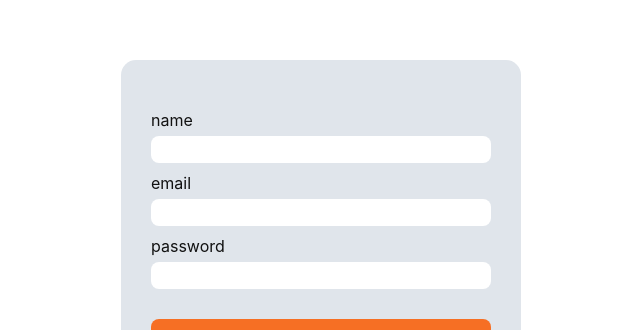
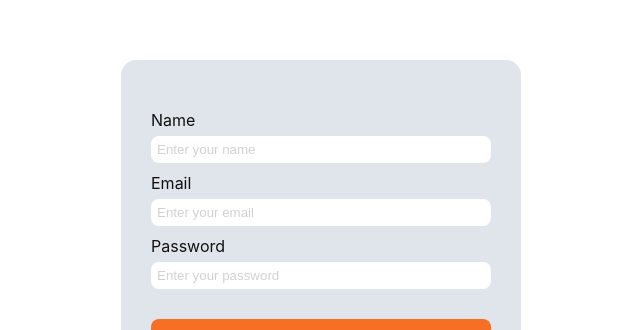
Before and after one commit to imanakhondi/-React-form-validation-formik, a React (Create React App) app: page / in a window 1280 px wide. Shown: the top 330 px of the page, without its empty margins (319-959 px from the left). Built offline with nearby package versions, Linux system fonts and the light colour scheme.

Commit message:
Create an input component

```diff
--- a/src/components/SignUpForm.js
+++ b/src/components/SignUpForm.js
@@ -1,5 +1,6 @@
 import { useFormik } from "formik";
-import * as Yup from 'yup';
+import * as Yup from "yup";
+import Input from "./common/Input";
 
 const initialValues = {
   name: "",
@@ -11,11 +12,13 @@ const onSubmit = (values) => {
   console.log(values);
 };
 
-const validationSchema=Yup.object({
-    name:Yup.string().required("name is required").min(6,"at least 6 characters"),
-    email:Yup.string().email().required("email is required"),
-    password:Yup.string().required("password is required")
-})
+const validationSchema = Yup.object({
+  name: Yup.string()
+    .required("name is required")
+    .min(6, "at least 6 characters"),
+  email: Yup.string().email().required("email is required"),
+  password: Yup.string().required("password is required"),
+});
 
 const SignUpForm = () => {
   const formik = useFormik({
@@ -29,45 +32,9 @@ const SignUpForm = () => {
     <div className="u-section">
       <div className="u-container-layout">
         <form onSubmit={formik.handleSubmit}>
-          <div className="formControl">
-            <label>name</label>
-            <input
-              type="text"
-              name="name"
-              value={formik.values.name}
-              onChange={formik.handleChange}
-              onBlur={formik.handleBlur}
-            />
-            {formik.errors.name && formik.touched.name && (
-              <div className="error">{formik.errors.name}</div>
-            )}
-          </div>
-          <div className="formControl">
-            <label>email</label>
-            <input
-              type="text"
-              name="email"
-              value={formik.values.email}
-              onChange={formik.handleChange}
-              onBlur={formik.handleBlur}
-            />
-            {formik.errors.email && formik.touched.email && (
-              <div className="error">{formik.errors.email}</div>
-            )}
-          </div>
-          <div className="formControl">
-            <label>password</label>
-            <input
-              type="text"
-              name="password"
-              value={formik.values.password}
-              onChange={formik.handleChange}
-              onBlur={formik.handleBlur}
-            />
-            {formik.errors.password && formik.touched.password && (
-              <div className="error">{formik.errors.password}</div>
-            )}
-          </div>
+          <Input formik={formik} name="name" label="Name" />
+          <Input formik={formik} name="email" label="Email" />
+          <Input formik={formik} name="password" label="Password" />
           <button type="submit">add</button>
         </form>
       </div>
--- /dev/null
+++ b/src/components/common/Input.js
@@ -0,0 +1,19 @@
+const Input = ({ formik, name, label, type = "text" }) => {
+  return (
+    <div className="formControl">
+      <label htmlFor={name}>{label}</label>
+      <input
+        type={type}
+        name={name}
+        id={name}
+        {...formik.getFieldProps(name)}
+        placeholder={`Enter your ${name}`}
+      />
+      {formik.errors[name] && formik.touched[name] && (
+        <div className="error">{formik.errors[name]}</div>
+      )}
+    </div>
+  );
+};
+
+export default Input;
```
